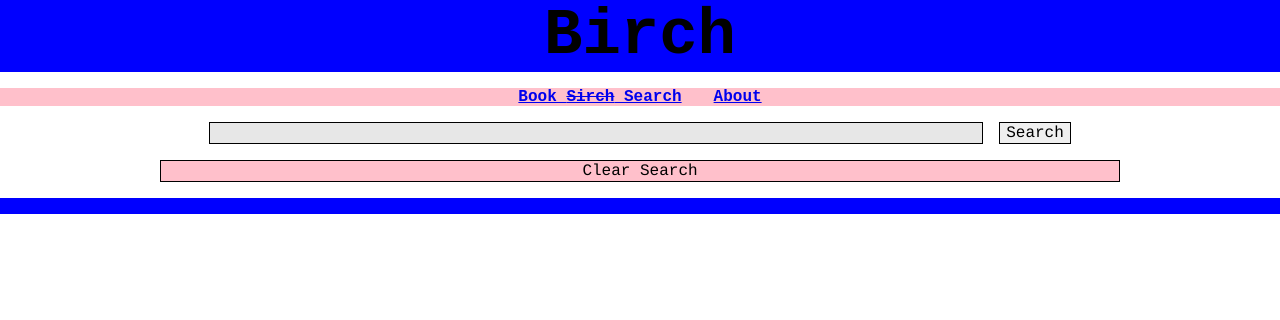
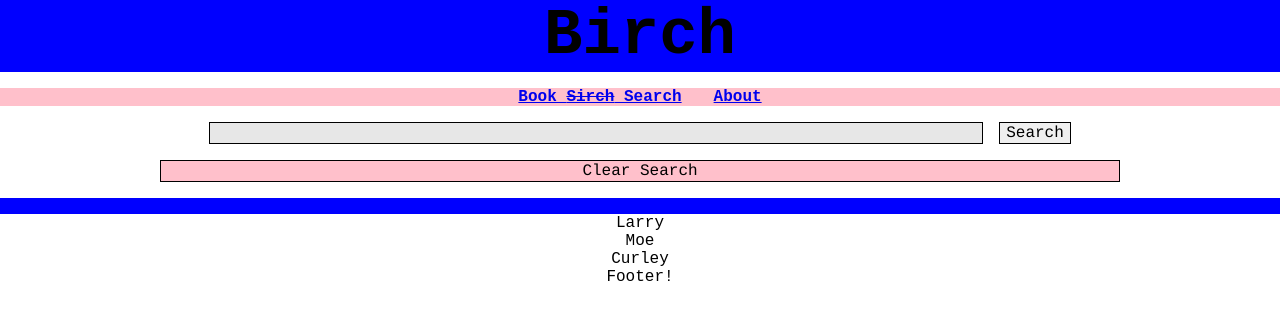
Before and after one commit to breadoliveoilsalt/birch-book-search, a React (Create React App) app: page / in a window 1280 px wide. Shown: the top 320 px of the page. Built offline with nearby package versions, Linux system fonts and the light colour scheme.

Commit message:
Add placeholder components for: SearchResultsList, BookRecord, and SearchResultsFooter

```diff
--- a/src/components_container/SearchLayoutAndLogic.js
+++ b/src/components_container/SearchLayoutAndLogic.js
@@ -3,6 +3,7 @@ import React, { Component } from 'react'
 import SearchBar from '../components_presentational/SearchBar'
 import ClearSearchButton from '../components_presentational/ClearSearchButton'
 import Divider from '../components_presentational/Divider'
+import SearchResultsList from '../components_presentational/SearchResultsList'
 
 
 
@@ -56,6 +57,10 @@ class SearchLayoutAndLogic extends Component {
 
         <Divider />
 
+        <SearchResultsList
+          results={["Larry", "Moe", "Curley"]}
+        />
+
 
       </div>
 
--- /dev/null
+++ b/src/components_presentational/BookRecord.js
@@ -0,0 +1,13 @@
+import React from 'react'
+
+const BookRecord = ( {bookInfo} ) => {
+
+  return (
+    <div>
+      {bookInfo}
+    </div>
+  )
+
+}
+
+export default BookRecord
--- a/src/components_presentational/ClearSearchButton.js
+++ b/src/components_presentational/ClearSearchButton.js
@@ -1,6 +1,8 @@
 import React from 'react'
 
 const ClearSearchButton = (props) => {
+
+  // you might want to have logic that this only appears if there are search results
 
   return (
     <div className="simple-form">
--- /dev/null
+++ b/src/components_presentational/SearchResultsFooter.js
@@ -0,0 +1,13 @@
+import React from 'react'
+
+const SearchResultsFooter = ( ) => {
+
+  return (
+    <div>
+      Footer!
+    </div>
+  )
+
+}
+
+export default SearchResultsFooter
--- /dev/null
+++ b/src/components_presentational/SearchResultsList.js
@@ -0,0 +1,25 @@
+import React from 'react'
+
+import BookRecord from './BookRecord'
+import SearchResultsFooter from './SearchResultsFooter'
+
+const SearchResultsList = (props) => {
+
+  // add logic so that message appears if there are no search results, like "Use the Search Bar above to begin"
+
+  const listToDisplay = props.results.map( result => {
+    return (
+      <BookRecord bookInfo={result} />
+    )
+  })
+
+  return (
+    <div>
+      {listToDisplay}
+      <SearchResultsFooter />
+    </div>
+  )
+
+}
+
+export default SearchResultsList
```
